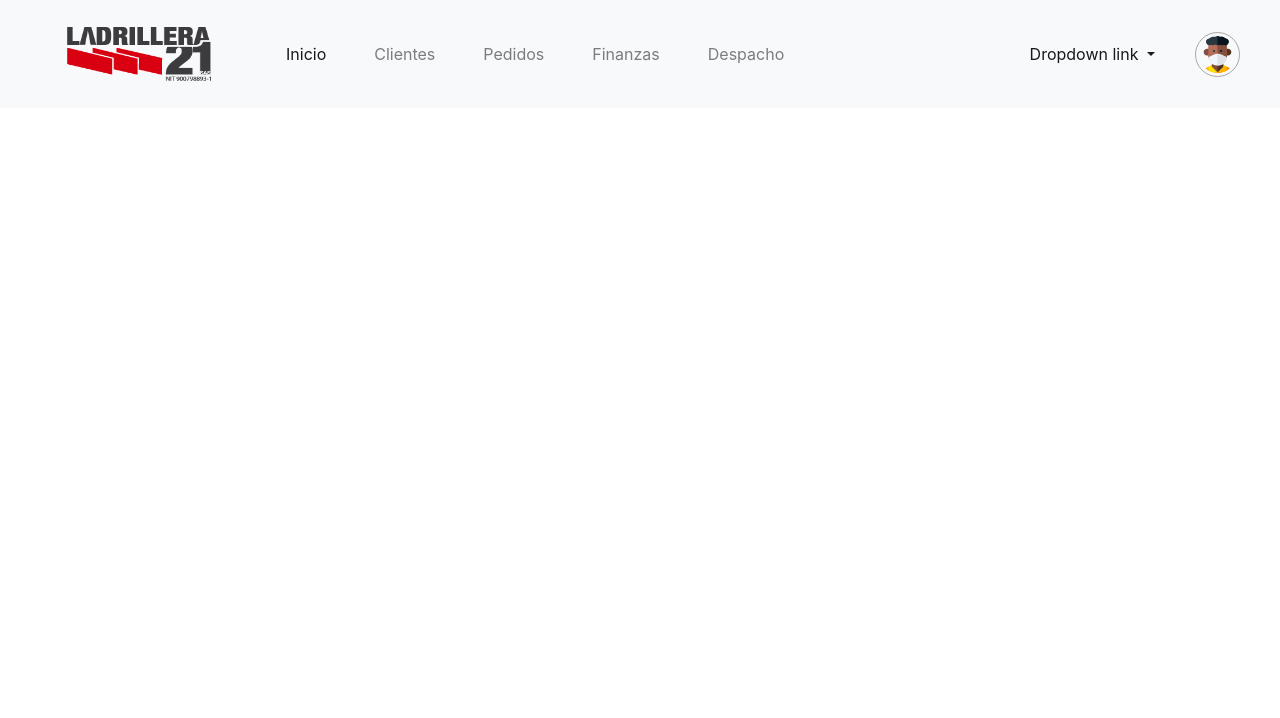
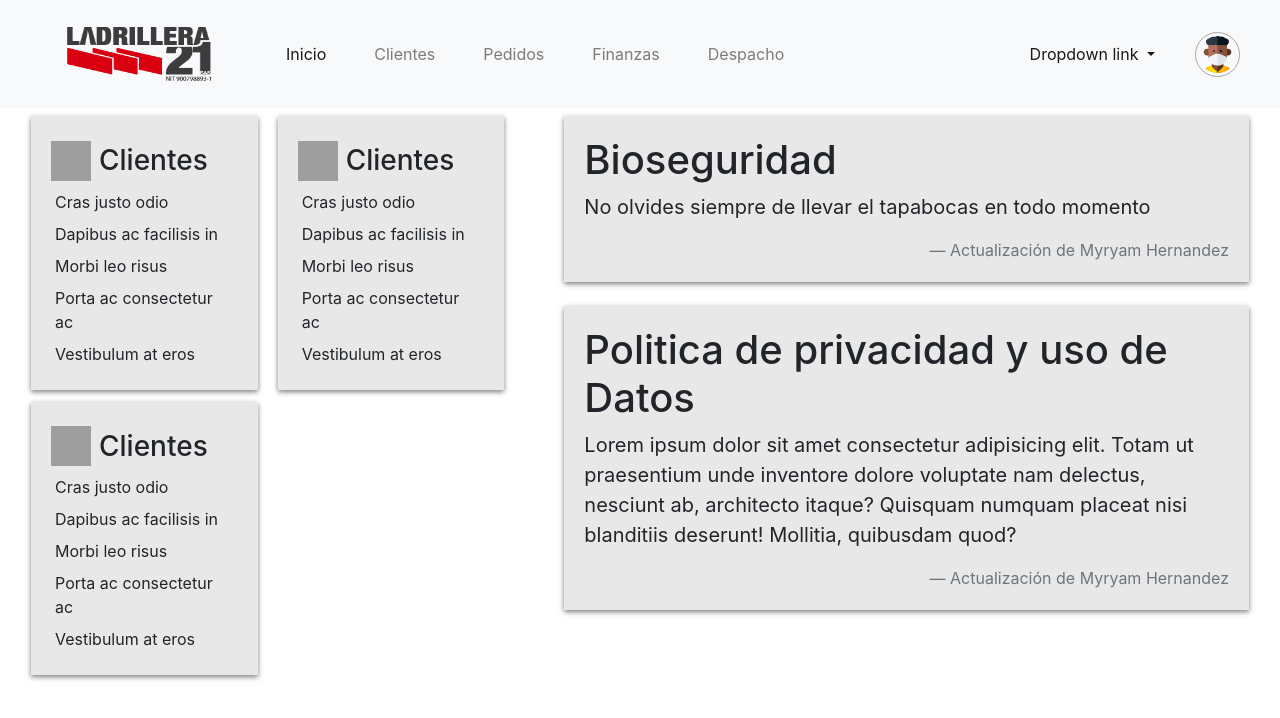
Before and after one commit to Qubit-Software/Frontend-Ladrillera, an Angular app: page /home in a window 1280 px wide. Shown: the top 718 px of the page. Built offline with nearby package versions, Linux system fonts and the light colour scheme; grey boxes are pictures that could not be loaded.

Commit message:
grid de cartas adaptable

```diff
--- a/src/app/Pages/home/home.component.css
+++ b/src/app/Pages/home/home.component.css
@@ -30,3 +30,32 @@
         width: auto;
     }
 }
+.list-group-item{
+    border-width: 0 0 0px;
+    padding: .25rem;
+}
+
+#icons, #titles{
+    vertical-align: middle;
+    display: inline-block;
+}
+
+.card{
+    border: none;
+    border-radius: 0 !important;
+    -webkit-box-shadow: 0px 2px 5px 0px rgba(0,0,0,0.5);
+    -moz-box-shadow: 0px 2px 5px 0px rgba(0,0,0,0.5);
+    box-shadow: 0px 2px 5px 0px rgba(0,0,0,0.5);
+    margin-left: 1px;
+    margin-right: 1px;
+}
+.list-group-item{
+    background: transparent;
+}
+.bg-secondary {
+    background-color: rgb(233, 232, 232)!important;
+
+}
+.card-columns{
+    column-count: 2;
+}
--- a/src/app/Pages/home/home.component.html
+++ b/src/app/Pages/home/home.component.html
@@ -1,5 +1,5 @@
 <div class="container-fluid">
-  <div class="row">
+  <div class="row mb-2">
     <div id="containerNav" class="col-lg-12">
       <nav class="navbar navbar-expand-lg navbar-light bg-light">
         <a class="navbar-brand px-5 py-3" href="#">
@@ -30,20 +30,23 @@
           </ul>
 
           <li class="nav-item dropdown navbar-text">
-              <a class="nav-link dropdown-toggle" href="http://example.com" id="navbarDropdownMenuLink" data-toggle="dropdown" aria-haspopup="true" aria-expanded="false">
+            <a class="nav-link dropdown-toggle" href="http://example.com" id="navbarDropdownMenuLink"
+              data-toggle="dropdown" aria-haspopup="true" aria-expanded="false">
               Dropdown link
             </a>
             <ul class="dropdown-menu" aria-labelledby="navbarDropdownMenuLink">
               <li><a class="dropdown-item" href="#">Action</a></li>
               <li><a class="dropdown-item" href="#">Another action</a></li>
-                <li class="dropdown-submenu dropleft"><a class="dropdown-item dropdown-toggle" data-toggle="dropdown" href="#">Something else here</a>
+              <li class="dropdown-submenu dropleft"><a class="dropdown-item dropdown-toggle" data-toggle="dropdown"
+                  href="#">Something else here</a>
                 <ul class="dropdown-menu">
                   <a class="dropdown-item" href="#">A</a>
                   <a class="dropdown-item" href="#">b</a>
                 </ul>
               </li>
 
-                <li class="dropdown-submenu dropleft"><a class="dropdown-item dropdown-toggle" data-toggle="dropdown" href="#">Something else here</a>
+              <li class="dropdown-submenu dropleft"><a class="dropdown-item dropdown-toggle" data-toggle="dropdown"
+                  href="#">Something else here</a>
                 <ul class="dropdown-menu">
                   <a class="dropdown-item" href="#">A</a>
                   <a class="dropdown-item" href="#">b</a>
@@ -54,11 +57,119 @@
 
 
           <picture>
-            <img id="userLogo" src="../../../assets/Iconos/people.svg" width="45" height="45" class="d-inline-block align-top mx-4" alt=""
-          loading="lazy">
+            <img id="userLogo" src="../../../assets/Iconos/people.svg" width="45" height="45"
+              class="d-inline-block align-top mx-4" alt="" loading="lazy">
           </picture>
         </div>
       </nav>
     </div>
   </div>
+  <div class="row">
+    <!--Col 1-->
+    <div class="col-5">
+      <div class="container">
+        <div class="row">
+         <div class="col-12">
+           <div class="card-columns">
+              <!--Col 1-->
+
+            <div class="card  bg-secondary">
+              <div class="card-body">
+                <picture>
+                  <img id="icons" src="../../../assets/Iconos/partnership-handshake.svg" width="40" height="40"
+                    alt="handShake" class="mr-2">
+                </picture>
+                <h3 id="titles" class="mt-2">Clientes</h3>
+
+                <ul class="list-group list-group-flush">
+                  <li class="list-group-item">Cras justo odio</li>
+                  <li class="list-group-item">Dapibus ac facilisis in</li>
+                  <li class="list-group-item">Morbi leo risus</li>
+                  <li class="list-group-item">Porta ac consectetur ac</li>
+                  <li class="list-group-item">Vestibulum at eros</li>
+
+                </ul>
+
               </div>
+            </div>
+
+          <!--Col 1-->
+            <div  class="card  bg-secondary">
+              <div class="card-body">
+                <picture>
+                  <img id="icons" src="../../../assets/Iconos/partnership-handshake.svg" width="40" height="40"
+                    alt="handShake" class="mr-2">
+                </picture>
+                <h3 id="titles" class="mt-2">Clientes</h3>
+
+                <ul class="list-group list-group-flush">
+                  <li class="list-group-item">Cras justo odio</li>
+                  <li class="list-group-item">Dapibus ac facilisis in</li>
+                  <li class="list-group-item">Morbi leo risus</li>
+                  <li class="list-group-item">Porta ac consectetur ac</li>
+                  <li class="list-group-item">Vestibulum at eros</li>
+
+                </ul>
+
+              </div>
+            </div>
+          <!--Col 1-->
+            <div class="card  bg-secondary">
+              <div class="card-body">
+                <picture>
+                  <img id="icons" src="../../../assets/Iconos/partnership-handshake.svg" width="40" height="40"
+                    alt="handShake" class="mr-2">
+                </picture>
+                <h3 id="titles" class="mt-2">Clientes</h3>
+
+                <ul class="list-group list-group-flush">
+                  <li class="list-group-item">Cras justo odio</li>
+                  <li class="list-group-item">Dapibus ac facilisis in</li>
+                  <li class="list-group-item">Morbi leo risus</li>
+                  <li class="list-group-item">Porta ac consectetur ac</li>
+                  <li class="list-group-item">Vestibulum at eros</li>
+                </ul>
+
+              </div>
+            </div>
+          <!--Col 1-->
+
+
+
+           </div>
+         </div>
+        </div>
+      </div>
+    </div>
+    <!--Col 2-->
+    <div class="col-7 fixed">
+      <div class="container">
+        <div class="row">
+          <div class="col-12">
+            <!--Col 2-->
+            <div class="card bg-secondary mb-4">
+              <div class="card-body">
+                <blockquote class="blockquote mb-0">
+                  <h1>Bioseguridad</h1>
+                  <p>No olvides siempre de llevar el tapabocas en todo momento</p>
+                  <footer class="blockquote-footer text-right">Actualización de Myryam Hernandez</footer>
+                </blockquote>
+              </div>
+            </div>
+            <!--Col 2-->
+            <div class="card bg-secondary mb-4">
+              <div class="card-body">
+                <blockquote class="blockquote mb-0">
+                  <h1>Politica de privacidad y uso de Datos</h1>
+                  <p>Lorem ipsum dolor sit amet consectetur adipisicing elit. Totam ut praesentium unde inventore dolore voluptate nam delectus, nesciunt ab, architecto itaque? Quisquam numquam placeat nisi blanditiis deserunt! Mollitia, quibusdam quod?</p>
+                  <footer class="blockquote-footer text-right">Actualización de Myryam Hernandez</footer>
+                </blockquote>
+              </div>
+            </div>
+            <!--Col 2-->
+          </div>
+        </div>
+      </div>
+    </div>
+  </div>
+</div>
```
Lines whose indentation alone changed are shown as unchanged.
